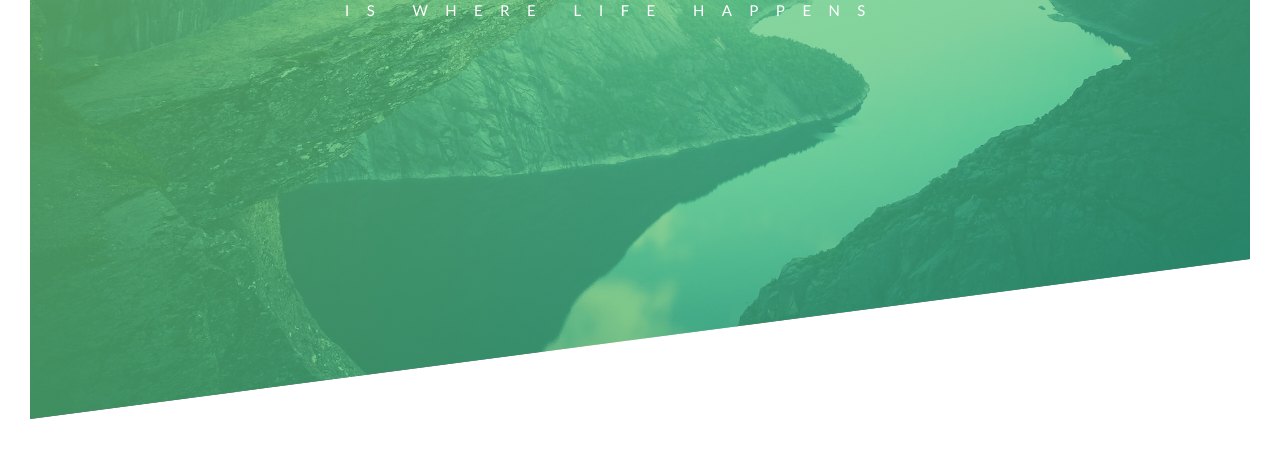
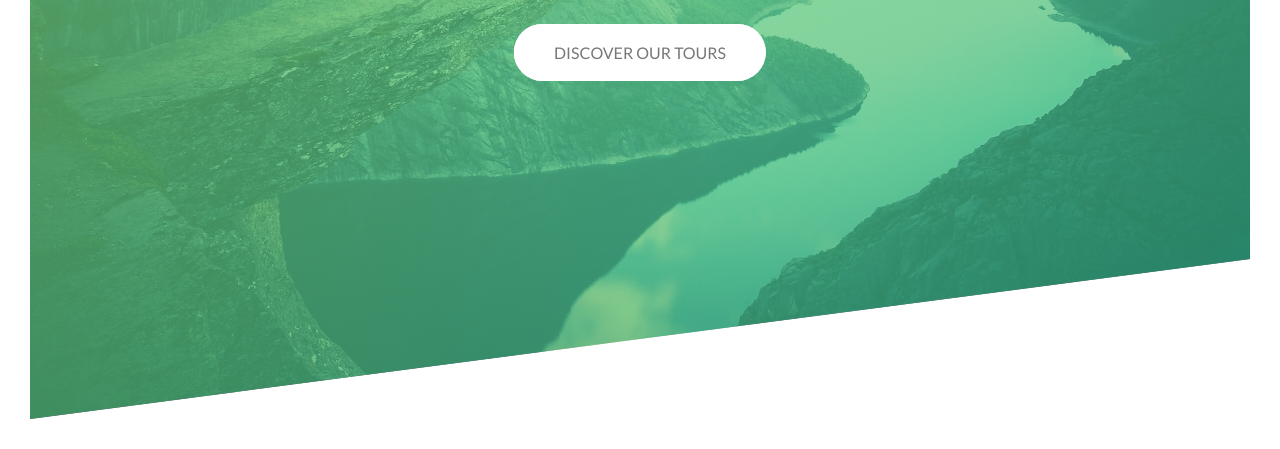
Before and after one commit to lucianoscarpaci/Natours, a plain HTML site: page starter/index.html in a window 1280 px wide. Shown: the part 371-820 px from the top of the page. Drawn offline with Linux system fonts and the light colour scheme; files that its build step writes are made by us from their sources.

Commit message:
Fix button animation

```diff
--- a/starter/css/style.css
+++ b/starter/css/style.css
@@ -48,6 +48,7 @@ body {
     top: 40%;
     left: 50%;
     transform: translate(-50%, -50%);
+    text-align: center;
 }
 
 .heading-primary {
@@ -55,6 +56,7 @@ body {
     text-transform: uppercase;
 
     backface-visibility: hidden;
+    margin-bottom: 60px;
 }
 
 .heading-primary-main:hover {
@@ -112,3 +114,51 @@ body {
         transform: translate(0);
     }
 }
+
+.btn:link,
+.btn:visited {
+    text-transform: uppercase;
+    text-decoration: none;
+    padding: 15px 40px;
+    display: inline-block;
+    border-radius: 100px;
+    transition: all 0.3s;
+    position: relative;
+}
+
+.btn:hover {
+    transform: translateY(-3px);
+    box-shadow: 0 10px 20px rgba(0,0,0,0.2);
+}
+
+.btn:active {
+    transform: translateY(-1px);
+    box-shadow: 0 1px 20px rgba(0,0,0,0.2);
+}
+
+.btn-white {
+    background-color: #fff;
+    color: #777;
+}
+
+.btn::after {
+    content: "";
+    display: inline-block;
+    height: 100%;
+    width: 100%;
+    border-radius: 100px;
+    position: absolute;
+    top: 0;
+    left: 0;
+    z-index: -1;
+    transition: all 0.4s;
+}
+
+.btn-white::after {
+    background-color: #fff;
+}
+
+.btn:hover::after {
+    transform: scale(1.5);
+    opacity: 0;
+}
--- a/starter/index.html
+++ b/starter/index.html
@@ -22,6 +22,8 @@
                     <span class="heading-primary-main">Outdoors</span>
                     <span class="heading-primary-sub">IS WHERE LIFE HAPPENS</span>
                 </h1>
+
+                <a href="#" class="btn btn-white">Discover our tours</a>
             </div>
         </header>
     </body>
```
Also changed, not shown: 1 other file.
